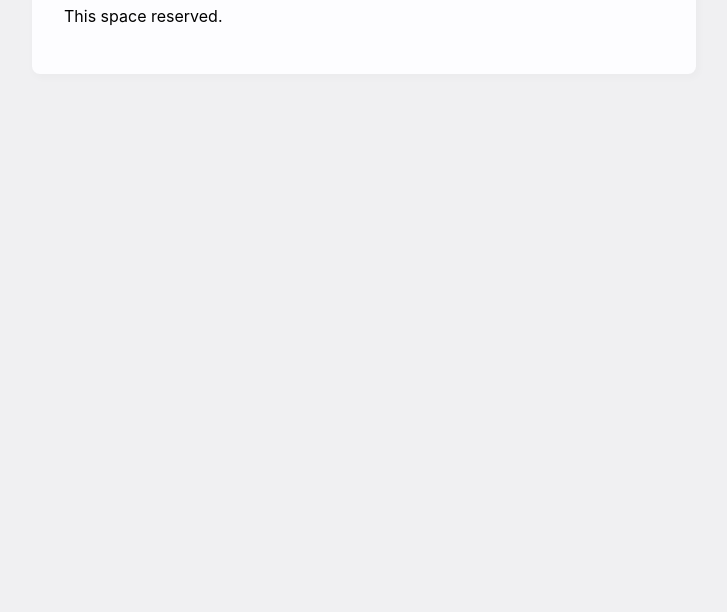
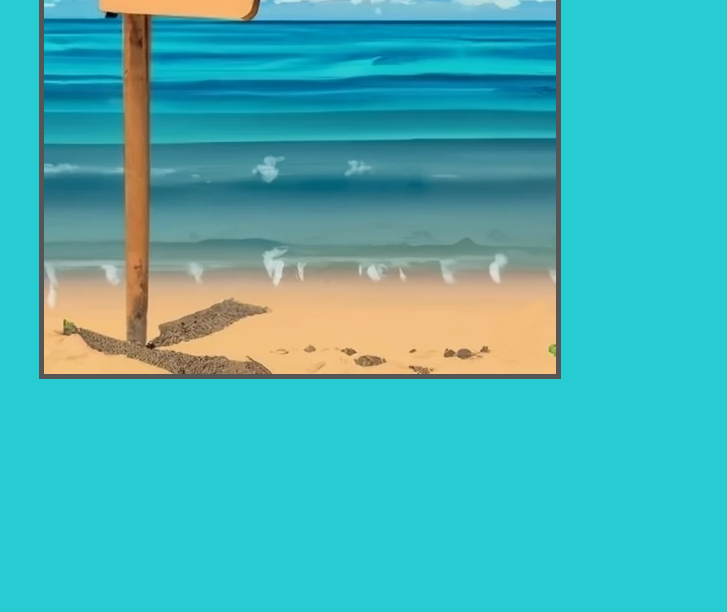
Before and after one commit to bryantbunderson/brinybeach, a plain HTML site: page index.html in a window 1280 px wide. Shown: the part 188-800 px from the top of the page, without its empty margins (276-1003 px from the left). Drawn offline with Linux system fonts and the light colour scheme.

Commit message:
Added image as the landing page

```diff
--- a/index.html
+++ b/index.html
@@ -7,37 +7,34 @@
     <meta name="viewport" content="width=device-width, initial-scale=1">
     <style type="text/css">
     body {
-        background-color: #f0f0f2;
-        margin: 0;
-        padding: 0;
-        font-family: -apple-system, system-ui, BlinkMacSystemFont, "Segoe UI", "Open Sans", "Helvetica Neue", Helvetica, Arial, sans-serif;
-
+        margin: auto;
+        width: 640px;
+        padding: 50px;
+        font-family: 'Avenir', sans-serif;
+        color: #33475b;
+        background-color: #26ccd1;
     }
-    div {
-        width: 600px;
-        margin: 5em auto;
-        padding: 2em;
-        background-color: #fdfdff;
-        border-radius: 0.5em;
-        box-shadow: 2px 3px 7px 2px rgba(0,0,0,0.02);
+    img{
+        /* padding: 10px; */
+        border: 5px solid #555;
     }
-    a:link, a:visited {
-        color: #38488f;
-        text-decoration: none;
-    }
-    @media (max-width: 700px) {
-        div {
-            margin: 0 auto;
-            width: auto;
-        }
+    .center {
+        height: 512px;
+        width: 512px;
+        display: flex;
+        align-items: center;
+        justify-content: center;
     }
     </style>
 </head>
 
 <body>
 <div>
-    <h1>Briny Beach</h1>
-    <p>This space reserved.</p>
+  <!--Centered Image Start-->
+  <div class="center">
+     <img width="512" height="512" src="./image/brinybeach-landing.png">
+  </div>
+  <!--Centered Image End-->
 </div>
 
 
```
Also changed, not shown: image/brinybeach-landing.png (added), 1 other file.
